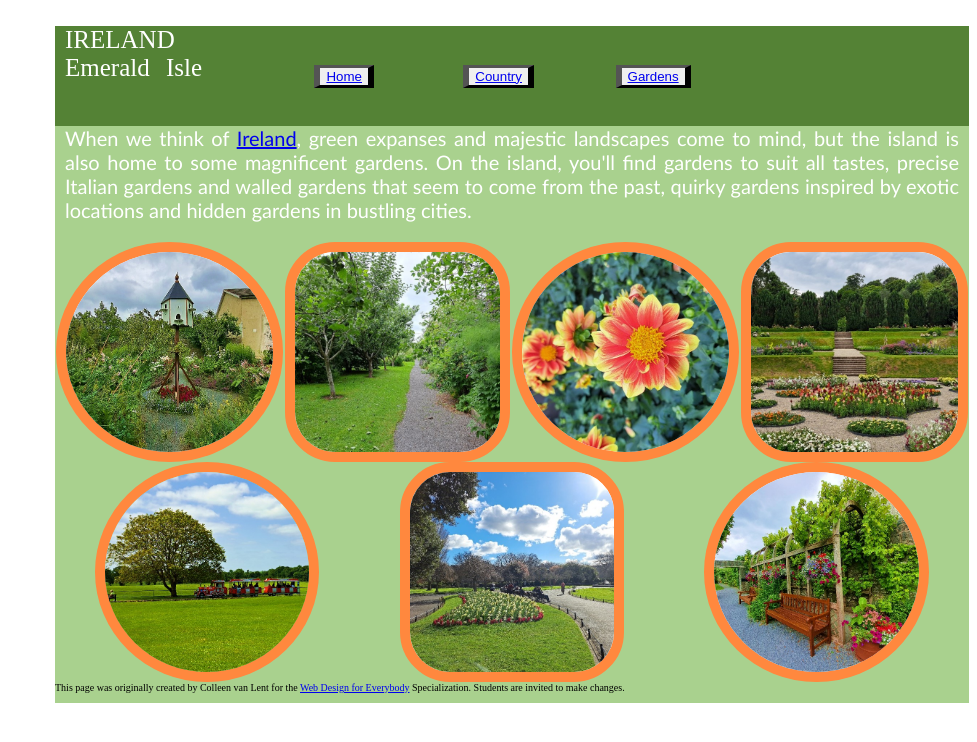
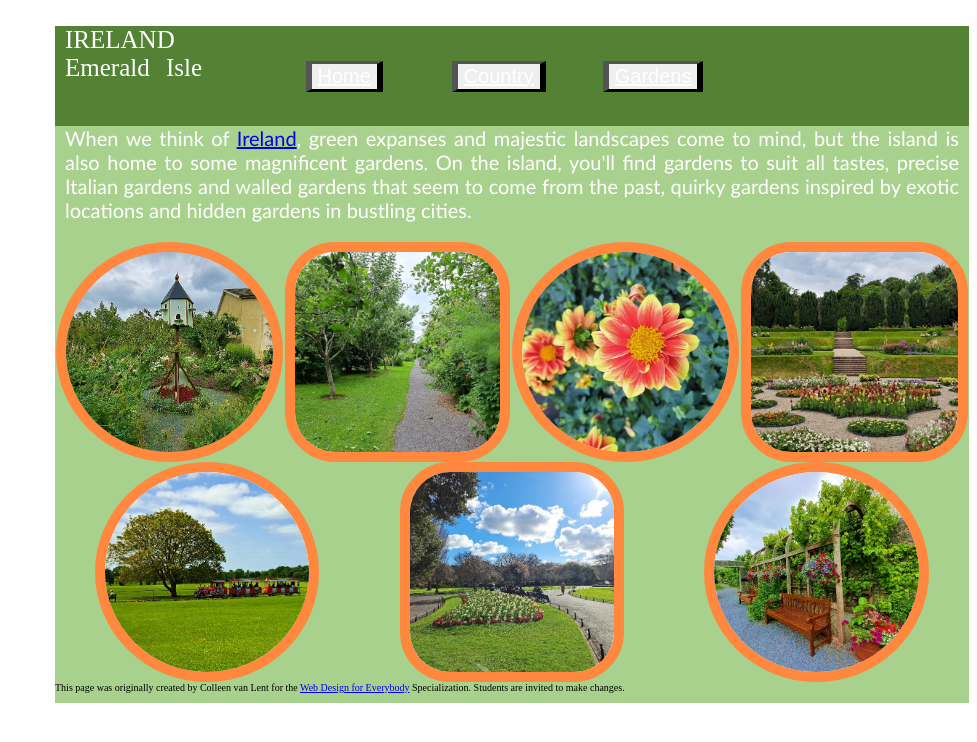
Before and after one commit to riccirx1/finalassessment, a plain HTML site: page gardens.html in a window 1280 px wide. Shown: the whole page, without its empty margins (303-1280 px from the left). Drawn offline with Linux system fonts and the light colour scheme.

Commit message:
Update gardens.html

```diff
--- a/gardens.html
+++ b/gardens.html
@@ -19,9 +19,9 @@
       <span>IRELAND Emerald Isle</span>
             <ul >
 
-                <li class="selector1"><button><a href="index.html">Home</a></button></li>
-                <li class="selector2"><button><a href="country.html">Country</a></button></li>
-                <li class="selector3"><button><a href="gardens.html">Gardens</a></button></li>
+                <button><li class="selector1"><a href="index.html">Home</a></li></button>
+                <button><li class="selector2"><a href="country.html">Country</a></li></button>
+                <button><li class="selector3"><a href="gardens.html">Gardens</a></li></button>
             </ul>
 
      </nav>
```
